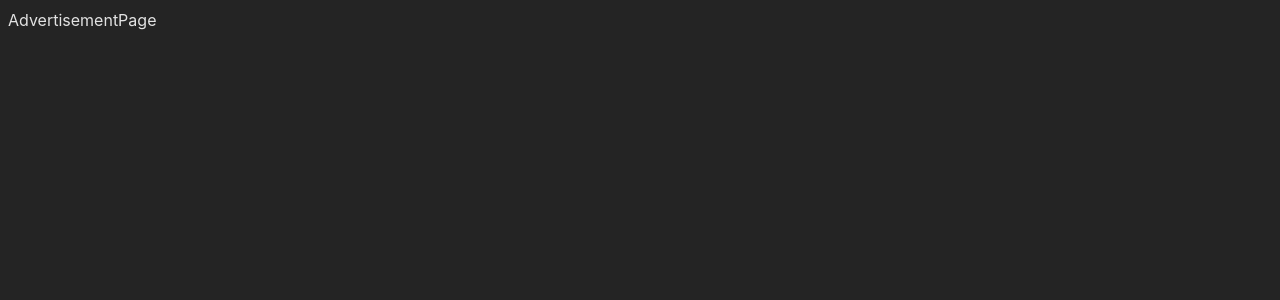
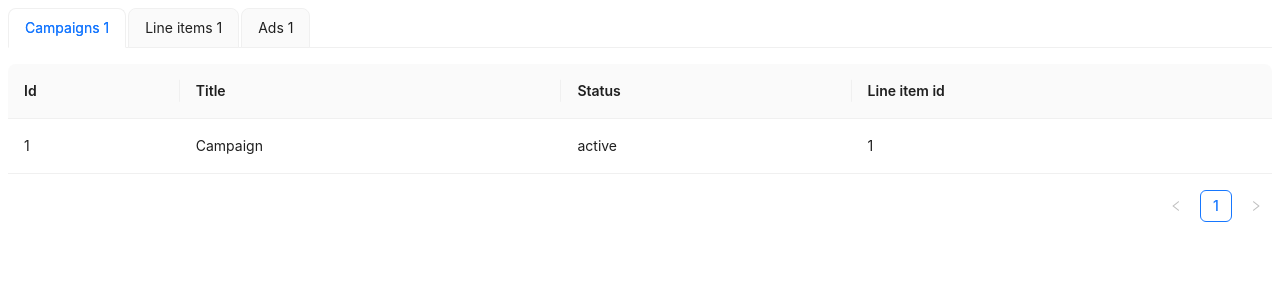
Before and after one commit to Misha158/new_project, a React (Vite) app in the folder client/: page /Advertisement in a window 1280 px wide. Shown: the top 300 px of the page. Built offline with nearby package versions, Linux system fonts and the light colour scheme.

Commit message:
FE - added 3 tables

```diff
--- a/client/src/Pages/AdvertisementPage/AdvertisementPage.tsx
+++ b/client/src/Pages/AdvertisementPage/AdvertisementPage.tsx
@@ -1,5 +1,70 @@
-import React from "react";
+import React, { useEffect, useState } from "react";
+import { Table, Tabs } from "antd";
+import { adColumns, campaignColumns, lineItemColumns } from "./columns/campaign";
+
+const onChange = (key: string) => {
+  console.log(key);
+};
 
 export const AdvertisementPage = () => {
-  return <div>AdvertisementPage</div>;
+  const [camps, setCamps] = useState([]);
+  const [li, setLi] = useState([]);
+  const [ads, setAds] = useState([]);
+
+  useEffect(() => {
+    const fetchDada = async () => {
+      setCamps([
+        {
+          title: "Campaign",
+          id: 1,
+          status: "active",
+          lineItemId: 1,
+        },
+      ]);
+      setLi([
+        {
+          title: "Line Item ",
+          id: 1,
+          status: "active",
+          campaignId: 1,
+          adId: 1,
+        },
+      ]);
+      setAds([
+        {
+          title: "Ad",
+          id: 1,
+          status: "active",
+          lineItemId: 1,
+          campaignId: 1,
+        },
+      ]);
+    };
+
+    fetchDada();
+  }, []);
+
+  const tabItems = [
+    {
+      label: `Campaigns ${camps.length}`,
+      key: "campaigns",
+      children: <Table dataSource={camps} columns={campaignColumns} rowKey={"id"} />,
+    },
+    {
+      label: `Line items ${li.length}`,
+      key: "lineItems",
+      children: <Table dataSource={li} columns={lineItemColumns} rowKey={"id"} />,
+    },
+    {
+      label: `Ads ${ads.length}`,
+      key: "ads",
+      children: <Table dataSource={ads} columns={adColumns} rowKey={"id"} />,
+    },
+  ];
+
+  return (
+    <div>
+      <Tabs onChange={onChange} type="card" items={tabItems} />
+    </div>
+  );
 };
--- /dev/null
+++ b/client/src/Pages/AdvertisementPage/columns/campaign.tsx
@@ -0,0 +1,58 @@
+import React from "react";
+
+const generalColumns = [
+  {
+    title: "Id",
+    dataIndex: "id",
+    key: "id",
+  },
+  {
+    title: "Title",
+    dataIndex: "title",
+    key: "title",
+  },
+  {
+    title: "Status",
+    dataIndex: "status",
+    key: "status",
+  },
+];
+
+export const campaignColumns = [
+  ...generalColumns,
+  {
+    title: "Line item id",
+    dataIndex: "lineItemId",
+    key: "lineItemId",
+  },
+];
+
+export const lineItemColumns = [
+  ...generalColumns,
+  {
+    title: "Campaign id",
+    dataIndex: "campaignId",
+    key: "campaignId",
+  },
+
+  {
+    title: "Ad id",
+    dataIndex: "adId",
+    key: "adId",
+  },
+];
+
+export const adColumns = [
+  ...generalColumns,
+  {
+    title: "Campaign id",
+    dataIndex: "campaignId",
+    key: "campaignId",
+  },
+
+  {
+    title: "Line item id",
+    dataIndex: "lineItemId",
+    key: "lineItemId",
+  },
+];
--- a/client/src/Pages/index.ts
+++ b/client/src/Pages/index.ts
@@ -1,2 +1,2 @@
-export * from "./AdvertisementPage/AdvertisementPage";
-export * from "./TodoPage/TodoPage";
+export { AdvertisementPage } from "./AdvertisementPage/AdvertisementPage";
+export { TodoPage } from "./TodoPage/TodoPage";
--- a/client/src/index.css
+++ b/client/src/index.css
@@ -1,18 +1,18 @@
-:root {
-  font-family: Inter, system-ui, Avenir, Helvetica, Arial, sans-serif;
-  line-height: 1.5;
-  font-weight: 400;
+/*:root {*/
+/*  font-family: Inter, system-ui, Avenir, Helvetica, Arial, sans-serif;*/
+/*  line-height: 1.5;*/
+/*  font-weight: 400;*/
 
-  color-scheme: light dark;
-  color: rgba(255, 255, 255, 0.87);
-  background-color: #242424;
+/*  color-scheme: light dark;*/
+/*  color: rgba(255, 255, 255, 0.87);*/
+/*  background-color: #242424;*/
 
-  font-synthesis: none;
-  text-rendering: optimizeLegibility;
-  -webkit-font-smoothing: antialiased;
-  -moz-osx-font-smoothing: grayscale;
-  -webkit-text-size-adjust: 100%;
-}
+/*  font-synthesis: none;*/
+/*  text-rendering: optimizeLegibility;*/
+/*  -webkit-font-smoothing: antialiased;*/
+/*  -moz-osx-font-smoothing: grayscale;*/
+/*  -webkit-text-size-adjust: 100%;*/
+/*}*/
 
 a {
   font-weight: 500;
```
